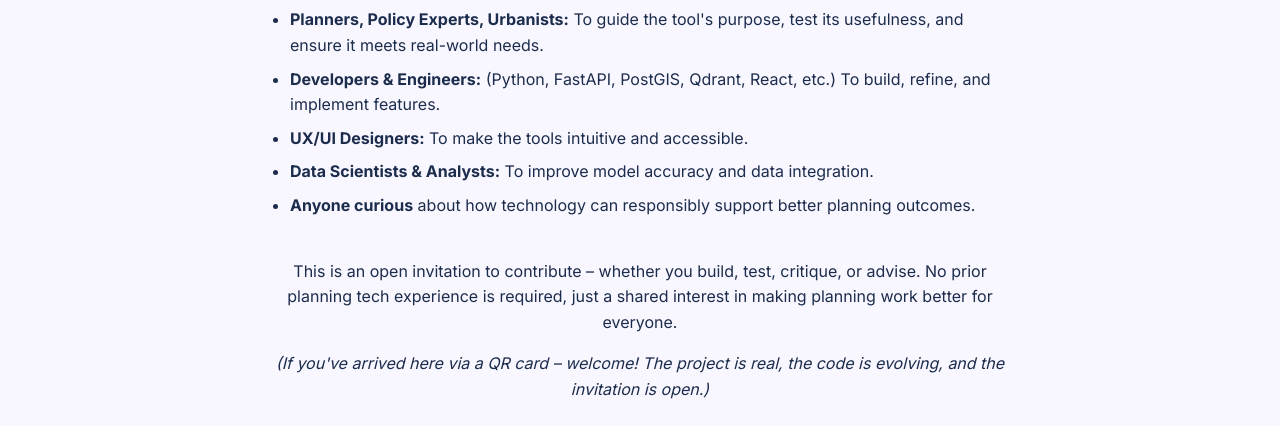
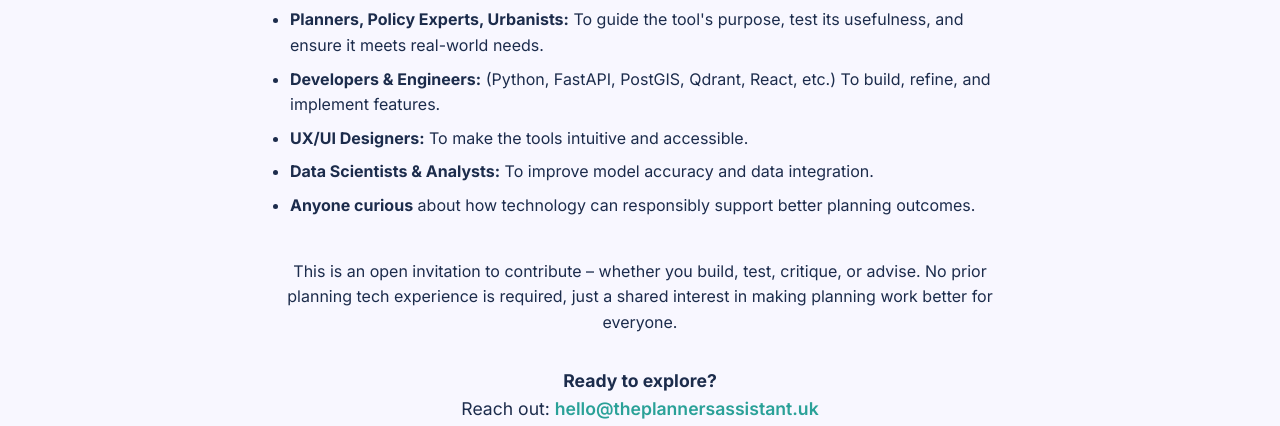
Before and after one commit to the-planners-assistant/placeholder.github.io, a plain HTML site: page index.html in a window 1280 px wide. Shown: the part 2625-3051 px from the top of the page. Drawn offline with Linux system fonts and the light colour scheme.

Commit message:
Remove QR

```diff
--- a/index.html
+++ b/index.html
@@ -395,7 +395,6 @@
                 <li><strong>Anyone curious</strong> about how technology can responsibly support better planning outcomes.</li>
             </ul>
             <p>This is an open invitation to contribute – whether you build, test, critique, or advise. No prior planning tech experience is required, just a shared interest in making planning work better for everyone.</p>
-            <p><em>(If you've arrived here via a QR card – welcome! The project is real, the code is evolving, and the invitation is open.)</em></p>
 
             <p class="contact-info">
                 <strong>Ready to explore?</strong><br>
```
